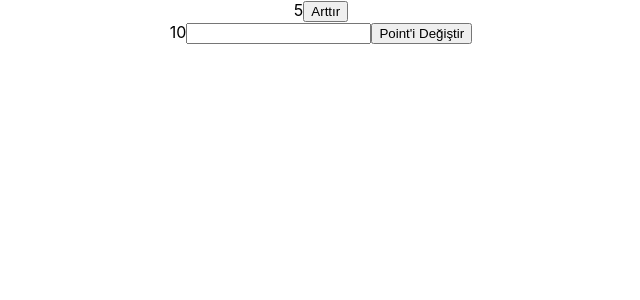
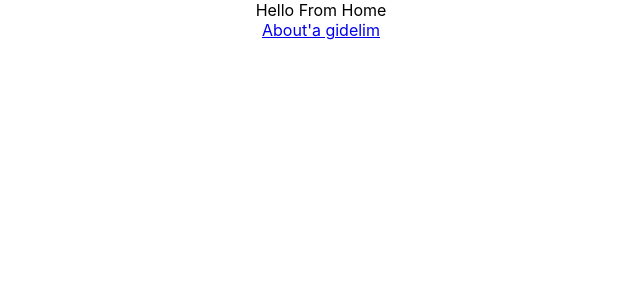
Before and after one commit to mucahitcetinkaya/React_Egitimi_1, a React (Create React App) app in the folder react-learn/: page / in a window 1280 px wide. Shown: the top 300 px of the page, without its empty margins (319-959 px from the left). Built offline with nearby package versions, Linux system fonts and the light colour scheme.

Commit message:
Ders 23 React Router Dom V6 Kullanımı (URL ve Bileşen Eşleme)
Bölüm 6 : React Redux ve React Router
Ders 23 React Router Dom V6 Kullanımı (URL ve Bileşen Eşleme)

```diff
--- a/react-learn/package.json
+++ b/react-learn/package.json
@@ -13,6 +13,7 @@
     "react-datepicker": "^4.19.0",
     "react-dom": "^18.2.0",
     "react-redux": "^8.1.3",
+    "react-router-dom": "^6.16.0",
     "react-scripts": "5.0.1",
     "web-vitals": "^2.1.4"
   },
--- /dev/null
+++ b/react-learn/src/Ders/B6D23.js
@@ -0,0 +1,26 @@
+// Bölüm 6 : React Redux ve React Router
+
+// Ders 23 React Router Dom V6 Kullanımı (URL ve Bileşen Eşleme)
+
+import { RouterProvider } from "react-router-dom";
+import "../App.css";
+import routes from "../components/B6D23/routes/routes";
+
+function B6D23() {
+
+    return (
+        <>
+            <div className="App">
+                <RouterProvider router={routes} />
+            </div>
+        </>
+    )
+}
+
+export default B6D23;
+
+/*
+
+
+
+*/
--- /dev/null
+++ b/react-learn/src/components/B6D23/elements/About.js
@@ -0,0 +1,13 @@
+import { Link } from "react-router-dom";
+
+function About() {
+
+    return (
+        <>
+            <div>Hello From About</div>
+            <Link to={"/"}>Home'a gidelim</Link>
+        </>
+    )
+}
+
+export default About;
--- /dev/null
+++ b/react-learn/src/components/B6D23/elements/Home.js
@@ -0,0 +1,13 @@
+import { Link } from "react-router-dom";
+
+function Home() {
+
+    return (
+        <>
+            <div>Hello From Home</div>
+            <Link to = {"/about"}>About'a gidelim</Link>
+        </>
+    )
+}
+
+export default Home;
--- /dev/null
+++ b/react-learn/src/components/B6D23/routes/routes.js
@@ -0,0 +1,24 @@
+import { createBrowserRouter } from "react-router-dom";
+import Home from "../elements/Home";
+import About from "../elements/About";
+
+const routes = createBrowserRouter([
+    {
+        path: "/",
+        element: <Home />
+    },
+    {
+        path: "/about",
+        element: <About />
+    }
+]);
+
+export default routes;
+
+/*
+
+suanda 1 den fazla sayfamız oldu
+farklı endpoint e gidince farklı yerler cıkıyor
+şimdi button koyup tıklayınca gitmek istiyorum
+
+*/
--- a/react-learn/src/index.js
+++ b/react-learn/src/index.js
@@ -19,9 +19,11 @@ import reportWebVitals from './reportWebVitals';
 //import B5D18 from './Ders/B5D18';
 //import B5D19 from './Ders/B5D19';
 //import B5D20 from './Ders/B5D20';
-import B6D22 from './Ders/B6D22';
-import { Provider } from 'react-redux';
-import { store } from './components/B6D22/store/store';
+//import B6D22 from './Ders/B6D22';
+//import { Provider } from 'react-redux';
+//import { store } from './components/B6D22/store/store';
+
+import B6D23 from './Ders/B6D23';
 
 
 const root = ReactDOM.createRoot(document.getElementById('root'));
@@ -45,9 +47,13 @@ root.render(
   //<B5D18 />
   //<B5D19 />
   //<B5D20 />
-  <Provider store = {store} >
-    <B6D22 />
-  </Provider>
+
+  //<Provider store = {store} >
+  //  <B6D22 />
+  //</Provider>
+
+  <B6D23 />
+
 
 );
 
```
Also changed, not shown: react-learn/Notlar/23 - Ders 23 React Router Dom V6 Kullanımı (URL ve Bileşen Eşleme).txt (added), 1 other file (tests, documents, lock files or other folders).
